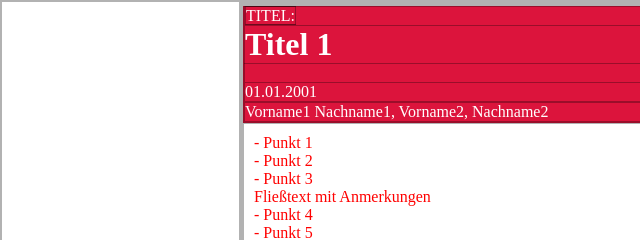
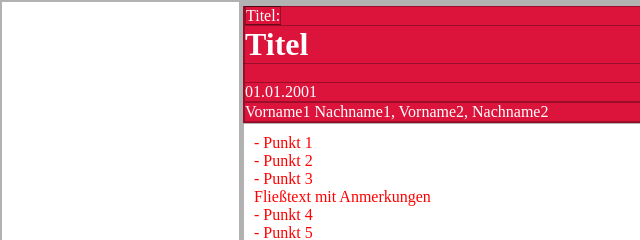
Before and after one commit to freitaggeorg/PBO18_Plan_HTML, a website: page index.html in a window 1280 px wide. Shown: the top 240 px of the page, 0-640 px from the left. Drawn offline with Linux system fonts and the light colour scheme.

Commit message:
Small Changes on Code

```diff
--- a/index.html
+++ b/index.html
@@ -20,8 +20,8 @@
             <div name="proceedings1">
                 <div name="header" style="background-color: crimson; width:100%; color:white"; >
                     <div name="titel1" style="display:inline; margin-right:30px;">
-                        <span style="text-transform:uppercase;">Titel:</span>
-                        <h1>Titel 1</h1>
+                        <span style="text-transform:uppsercase;">Titel:</span>
+                        <h1>Titel</h1>
                     </div>
                     <div name="time1">01.01.2001</div>
                     <div name="attendee1">Vorname1 Nachname1, Vorname2, Nachname2</div>
```
Also changed, not shown: src/index.js (deleted, +0 -8 lines).
